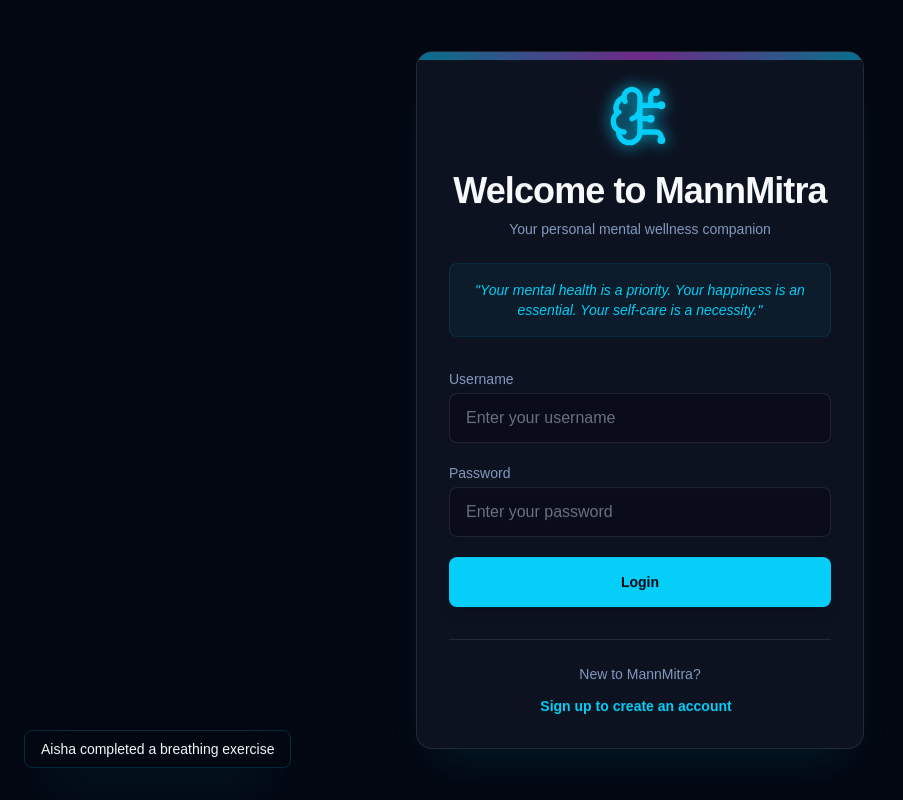
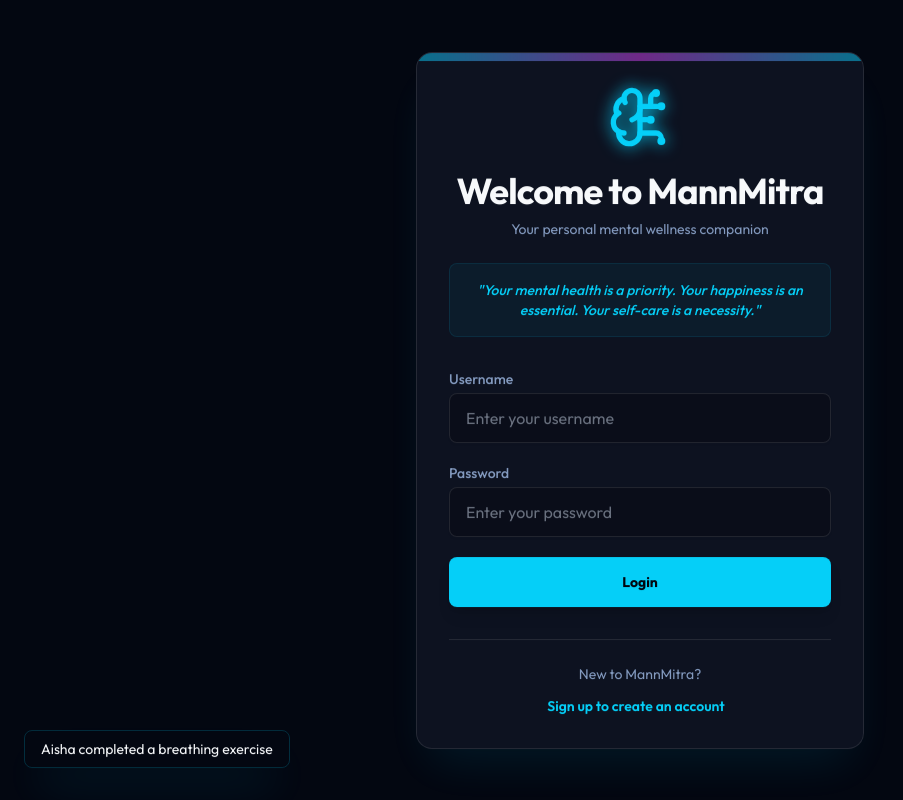
Before and after one commit to gee-46/mannmitra-2.0, a React (Vite) app: page /login in a window 1280 px wide. Shown: the whole page, without its empty margins (0-903 px from the left). Built offline with nearby package versions, Linux system fonts and the light colour scheme.

Commit message:
Update index.css

```diff
--- a/src/index.css
+++ b/src/index.css
@@ -1,3 +1,4 @@
+@import url('https://fonts.googleapis.com/css2?family=Outfit:wght@300;400;500;600;700&family=Pacifico&display=swap');
 
 @tailwind base;
 @tailwind components;
```
